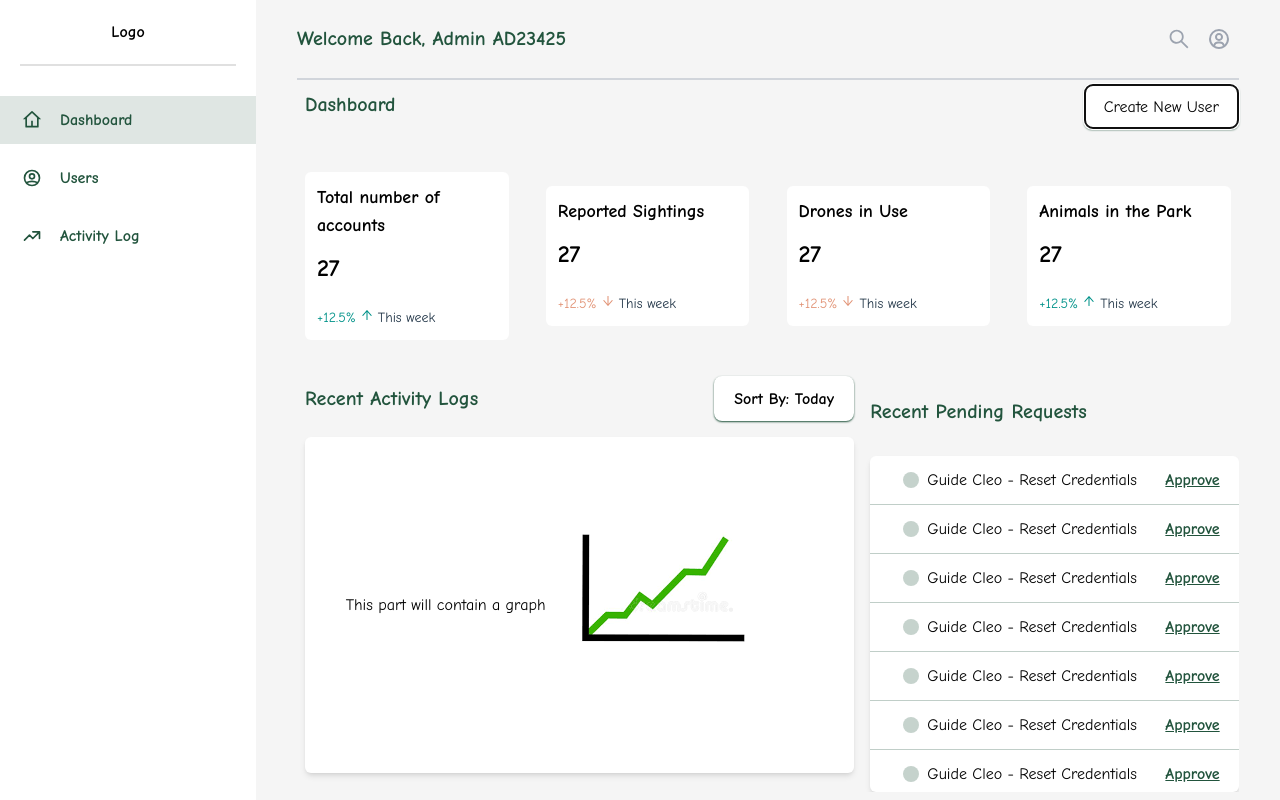
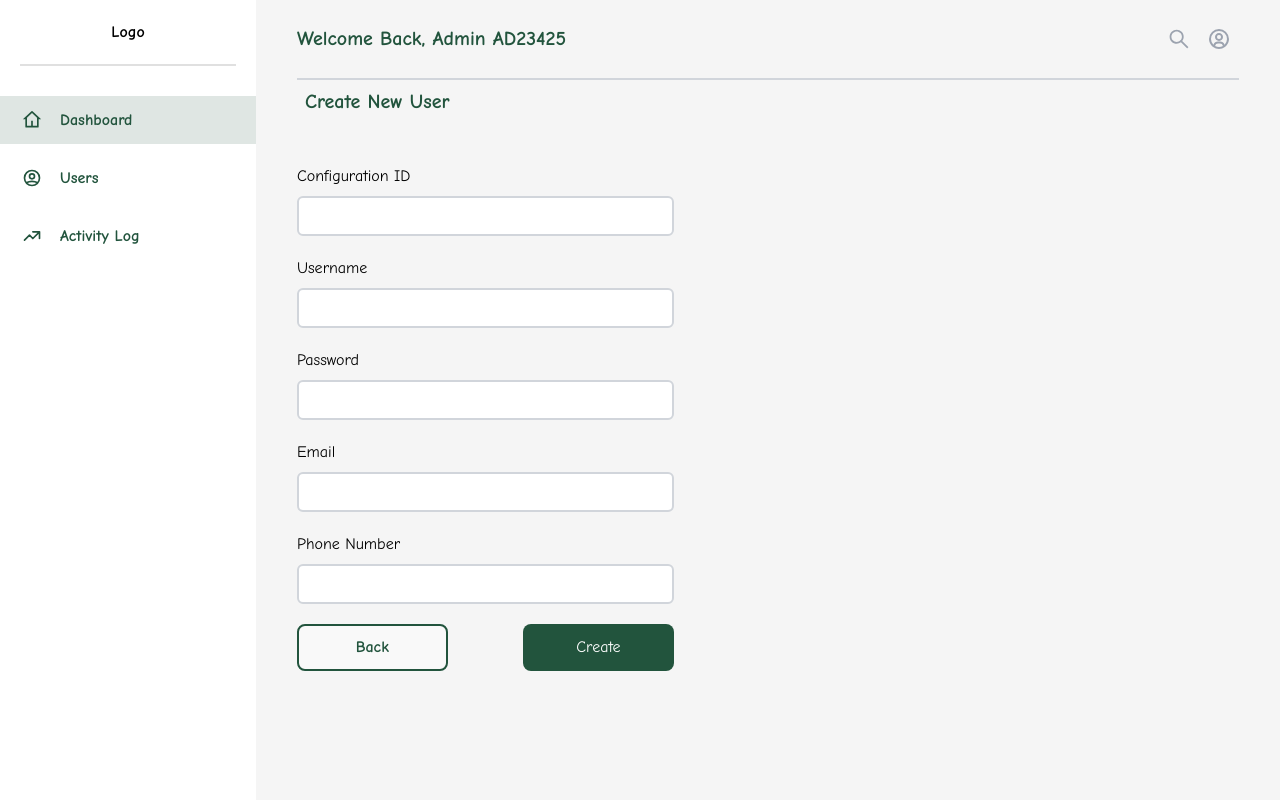
Before and after one commit to TechTours/Tech-Tours-Frontend, a React (Vite) app: page /admin/dashboard in a window 1280 px wide. Both pictures are taken after a click on the button "Create New User". Built offline with nearby package versions, Linux system fonts and the light colour scheme.

Commit message:
Added the updating , creating and viewing of users

```diff
--- /dev/null
+++ b/src/components/CreateUserComponent.tsx
@@ -0,0 +1,56 @@
+const CreateUserComponent = () => {
+    return (
+             <div className="w-[100%] h-[100%] flex flex-col justify-center items-start ">
+                <div className="w-[100%] h-[10%]  flex flex-row justify-center items-start ">
+       <div className="w-[92%] flex flex-row justify-between items-center">
+           <div className="p-2 font-bold text-xl text-[#22543D]">Create New User</div>
+       </div>
+       </div>
+
+          {/* the second part start  */}
+          <div className="w-[100%] h-[100%] flex flex-col justify-center items-start  mt-5">
+        {/* the first part start  */}
+       <div className="w-[100%] h-[100%] flex flex-row justify-center items-start ">
+       <div className="w-[92%] flex flex-row justify-center items-center  rounded-lg">
+        <form className="w-[100%] h-[100%] flex flex-col justify-center items-start">
+
+                    <div className='w-[100%] flex flex-col mb-5 space-y-2'>
+                    <label className='text-black' htmlFor="Configuration ID">Configuration ID</label>
+                    <input type="text" className='border-2xl w-[40%] h-10 rounded-md border-2 border-gray-300 bg-white pl-2 text-black ' />
+                    </div>
+
+                    <div className='w-[100%] flex flex-col mb-5 space-y-2'>
+                    <label className='text-black' htmlFor="Configuration ID">Username</label>
+                    <input type="text" className='border-2xl w-[40%] h-10 rounded-md border-2 border-gray-300 bg-white pl-2 text-black ' />
+                    </div>
+
+                    <div className='w-[100%] flex flex-col mb-5 space-y-2'>
+                    <label className='text-black' htmlFor="Configuration ID">Password</label>
+                    <input type="password" className='border-2xl w-[40%] h-10 rounded-md border-2 border-gray-300 bg-white pl-2 text-black ' />
+                    </div>
+
+                    <div className='w-[100%] flex flex-col mb-5 space-y-2'>
+                    <label className='text-black' htmlFor="Configuration ID">Email</label>
+                    <input type="email" className='border-2xl w-[40%] h-10 rounded-md border-2 border-gray-300 bg-white pl-2 text-black ' />
+                    </div>
+
+                   <div className='w-[100%] flex flex-col mb-5 space-y-2'>
+                    <label className='text-black' htmlFor="Configuration ID">Phone Number</label>
+                    <input type="text" className='border-2xl w-[40%] h-10 rounded-md border-2 border-gray-300 bg-white pl-2 text-black ' />
+                    </div>
+
+                    <div className='w-[40%] flex flex-row justify-between mb-5 gap-5'>
+                    <button className='bg-[#fffff] text-[#22543D] w-[40%] text-center font-bold border-2 border-[#22543D]'>Back</button>
+                    <button className='bg-[#22543D] text-white w-[40%] text-center'>Create</button>
+                </div>
+
+            </form>
+        </div>
+        </div>
+        </div>
+        {/* the second part end  */}
+             </div>
+     );
+}
+
+export default CreateUserComponent;
--- a/src/components/DashboardComponent.tsx
+++ b/src/components/DashboardComponent.tsx
@@ -5,7 +5,11 @@ import { Doughnut } from 'react-chartjs-2';
 import NotificationAdmin from "./NoticationAdmin";
 
 
-const DashboardComponent = () => {
+type Props = {
+  getCurrentPage : (page : number)=>void
+}
+
+const DashboardComponent = (Props : Props) => {
 
     type dataType = {
         title : string,
@@ -13,7 +17,9 @@ const DashboardComponent = () => {
         percentage : string,
         icon : string,
         color : string
+
     }
+
 
     const dataComp : dataType[] = [
         { "title" : "Total number of accounts" , "value" : "27" , "percentage" : "+12.5%" , "icon" : "AiOutlineArrowUp" , "color" : "#009289" },
@@ -52,7 +58,9 @@ const DashboardComponent = () => {
   ],
 };
 
-
+const renderCreateUser = ()=>{
+  Props.getCurrentPage(2.1)
+}
     return (
         <div className="w-[100%] h-[100%] flex flex-col justify-center items-start ">
              {/* the first part start  */}
@@ -60,7 +68,7 @@ const DashboardComponent = () => {
             <div className="w-[92%] flex flex-row justify-between items-center">
                 <div className="p-2 font-bold text-xl text-[#22543D]">Dashboard</div>
                 <div className="pt-1">
-                <button className="text-black bg-white shadow-sm shadow-[#22543D]">Create New User</button>
+                <button className="text-black bg-white shadow-sm shadow-[#22543D]" onClick={renderCreateUser}>Create New User</button>
             </div>
             </div>
            </div>
--- /dev/null
+++ b/src/components/UpdateAndViewUser.tsx
@@ -0,0 +1,65 @@
+const UpdateAndViewUser = () => {
+
+    const userObject = {
+        username : "Celestin",
+        password : "hashed",
+        email : "ingabo1234@gmail.com",
+        phoneNumber : "0781234567",
+        configId : "C12345",
+    }
+
+    return (
+             <div className="w-[100%] h-[100%] flex flex-col justify-center items-start ">
+                <div className="w-[100%] h-[10%]  flex flex-row justify-center items-start ">
+       <div className="w-[92%] flex flex-row justify-between items-center">
+           <div className="p-2 font-bold text-xl text-[#22543D]">View Account Details - Guide Celestin</div>
+       </div>
+       </div>
+
+          {/* the second part start  */}
+          <div className="w-[100%] h-[100%] flex flex-col justify-center items-start  mt-5">
+        {/* the first part start  */}
+       <div className="w-[100%] h-[100%] flex flex-row justify-center items-start ">
+       <div className="w-[92%] flex flex-row justify-center items-center  rounded-lg">
+        <form className="w-[100%] h-[100%] flex flex-col justify-center items-start">
+
+                    <div className='w-[100%] flex flex-col mb-5 space-y-2'>
+                    <label className='text-black' htmlFor="Configuration ID">Configuration ID</label>
+                    <input type="text" className='border-2xl w-[40%] h-10 rounded-md border-2 border-gray-300 bg-white pl-2 text-black ' value={userObject.configId}/>
+                    </div>
+
+                    <div className='w-[100%] flex flex-col mb-5 space-y-2'>
+                    <label className='text-black' htmlFor="Configuration ID">Username</label>
+                    <input type="text" className='border-2xl w-[40%] h-10 rounded-md border-2 border-gray-300 bg-white pl-2 text-black ' value={userObject.username} />
+                    </div>
+
+                    <div className='w-[100%] flex flex-col mb-5 space-y-2'>
+                    <label className='text-black' htmlFor="Configuration ID">Password</label>
+                    <input type="password" className='border-2xl w-[40%] h-10 rounded-md border-2 border-gray-300 bg-white pl-2 text-black ' value={userObject.password}/>
+                    </div>
+
+                    <div className='w-[100%] flex flex-col mb-5 space-y-2'>
+                    <label className='text-black' htmlFor="Configuration ID">Email</label>
+                    <input type="email" className='border-2xl w-[40%] h-10 rounded-md border-2 border-gray-300 bg-white pl-2 text-black ' value={userObject.email} />
+                    </div>
+
+                   <div className='w-[100%] flex flex-col mb-5 space-y-2'>
+                    <label className='text-black' htmlFor="Configuration ID">Phone Number</label>
+                    <input type="text" className='border-2xl w-[40%] h-10 rounded-md border-2 border-gray-300 bg-white pl-2 text-black ' value={userObject.phoneNumber} />
+                    </div>
+
+                    <div className='w-[40%] flex flex-row justify-between mb-5 gap-5'>
+                    <button className='bg-[#fffff] text-[#22543D] w-[40%] text-center font-bold border-2 border-[#22543D]'>Back</button>
+                    <button className='bg-[#22543D] text-white w-[40%] text-center'>Update</button>
+                </div>
+
+            </form>
+        </div>
+        </div>
+        </div>
+        {/* the second part end  */}
+             </div>
+     );
+}
+
+export default UpdateAndViewUser;
--- a/src/components/UserTable.tsx
+++ b/src/components/UserTable.tsx
@@ -1,7 +1,14 @@
 import {IoIosArrowDown} from 'react-icons/io'
 import {AiOutlineEye} from 'react-icons/ai'
 
-const UserTable = () => {
+type Props = {
+    getCurrentPage : (page : number)=>void
+}
+
+const UserTable = (props : Props) => {
+  const renderUpdateUser = ()=>{
+    props.getCurrentPage(2.2)
+  }
     return (
         <div className="w-[95%] pt-3">
            <table className="min-w-full">
@@ -30,7 +37,7 @@ const UserTable = () => {
         </div>
       </td>
       <td className="py-2 px-4 text-center">
-      <a href="#" className="text-[#22543D] font-bold underline flex items-center justify-center gap-2">View <AiOutlineEye/> </a>
+      <a href="#" className="text-[#22543D] font-bold underline flex items-center justify-center gap-2" onClick={renderUpdateUser}>View <AiOutlineEye/> </a>
       </td>
     </tr>
     {/* <!-- Add more rows as needed --> */}
--- a/src/components/UsersDash.tsx
+++ b/src/components/UsersDash.tsx
@@ -2,7 +2,19 @@ import UserTable from "./UserTable";
 import {AiOutlineBars} from "react-icons/ai"
 import {AiOutlineUserAdd} from "react-icons/ai"
 
-const UsersDash = () => {
+type Props = {
+    getCurrentPage : (page : number)=>void
+}
+
+const UsersDash = (Props : Props) => {
+
+  const renderCreateUser = ()=>{
+    Props.getCurrentPage(2.1)
+  }
+
+  const renderUpdateUser = (value : number)=>{
+    Props.getCurrentPage(value)
+  }
     return (
         <div className="w-[100%] h-[100%] flex flex-col justify-center items-start ">
         {/* the first part start  */}
@@ -11,7 +23,7 @@ const UsersDash = () => {
            <div className="p-2 font-bold text-xl text-[#22543D]">Manage Users</div>
            <div className=" flex pt-1 space-x-3">
            <button className="text-black shadow-sm shadow-[#22543D] bg-white flex items-center justify-center gap-1" > <AiOutlineBars /> Sort By Date</button>
-           <button className="text-white shadow-sm shadow-[#22543D] bg-[#22543D] flex items-center justify-center gap-1"> <AiOutlineUserAdd />  Create New User</button>
+           <button className="text-white shadow-sm shadow-[#22543D] bg-[#22543D] flex items-center justify-center gap-1" onClick={renderCreateUser}> <AiOutlineUserAdd />  Create New User</button>
        </div>
        </div>
       </div>
@@ -23,7 +35,7 @@ const UsersDash = () => {
         {/* the first part start  */}
        <div className="w-[100%] h-[100%] flex flex-row justify-center items-start ">
        <div className="w-[92%] flex flex-row justify-center items-center bg-white rounded-lg">
-        <UserTable />
+        <UserTable getCurrentPage={renderUpdateUser} />
         </div>
         </div>
         </div>
--- a/src/pages/Dashboard.tsx
+++ b/src/pages/Dashboard.tsx
@@ -1,12 +1,15 @@
 import React, { useState } from 'react';
 import AdminHeader from "../components/AdminHeader";
 import DashboardComponent from "../components/DashboardComponent";
-
+import UpdateAndViewUser from '../components/UpdateAndViewUser';
 import SideBarDash from "../components/SideBarDash";
 import UsersDash from "../components/UsersDash";
 import ActivitiesTrack from '../components/ActivitiesTrack';
+import CreateUserComponent from '../components/CreateUserComponent';
+
 
 const Dashboard = () => {
+
     const [currentPage , setCurrentPage] = useState(1);
     const getCurrentPage = (page : number)=>{
      setCurrentPage(page)
@@ -22,7 +25,7 @@ const Dashboard = () => {
                 </div>
                 <div className="w-[100%] h-[90%] flex flex-row justify-center items-center ">
                     {
-                        currentPage === 1 ? <DashboardComponent /> :  currentPage === 2 ?  <UsersDash /> : <ActivitiesTrack />
+                        currentPage === 1 ? <DashboardComponent getCurrentPage={getCurrentPage} /> :  currentPage === 2 ?  <UsersDash getCurrentPage={getCurrentPage} /> : currentPage === 2.1 ? <CreateUserComponent /> : currentPage == 2.2 ? <UpdateAndViewUser /> : <ActivitiesTrack />
                     }
                 </div>
             </div>
```
